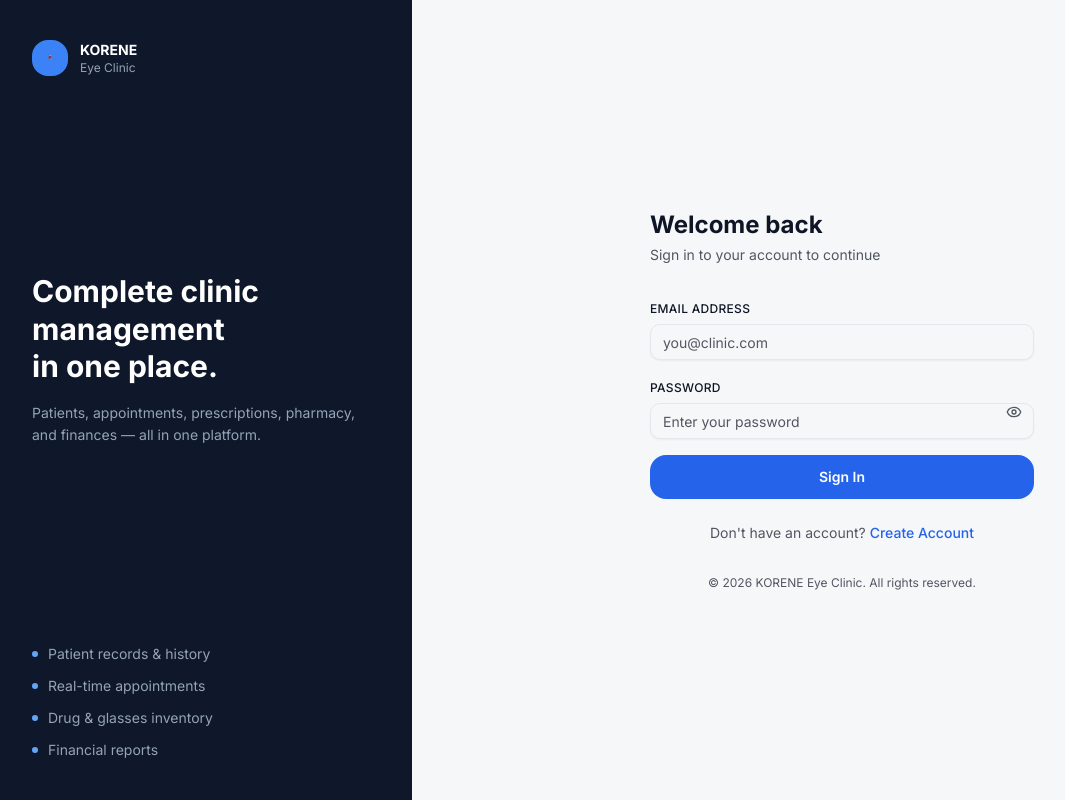
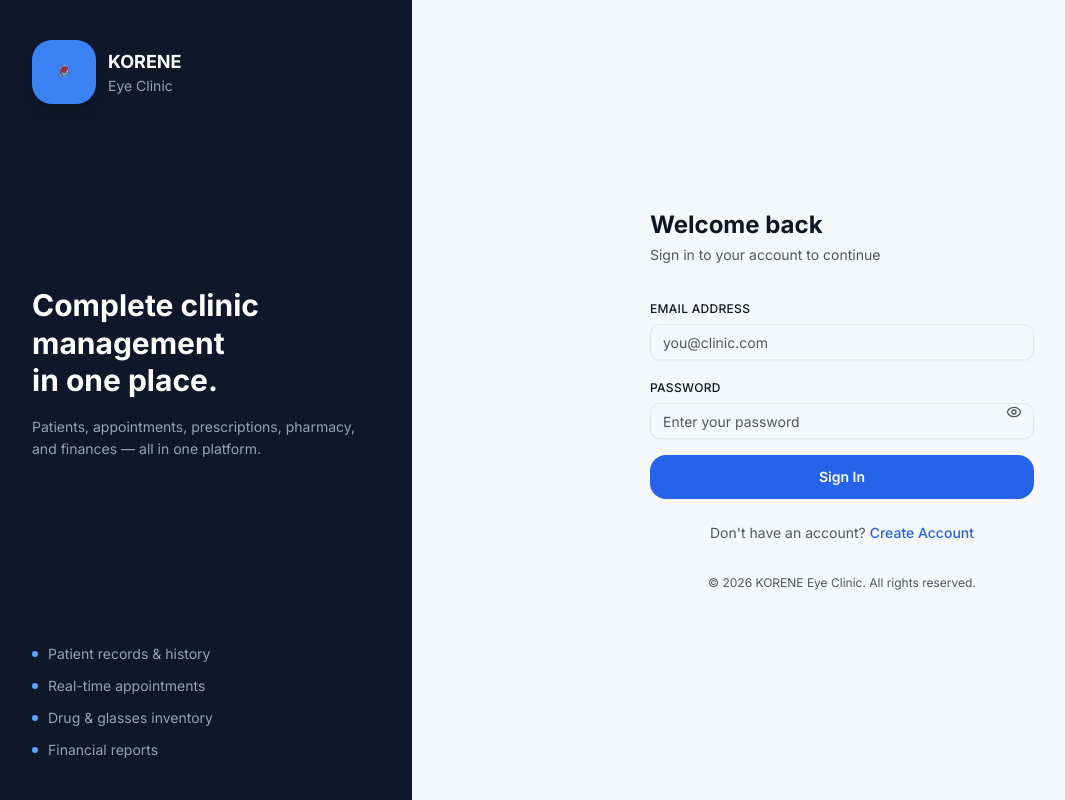
Before and after one commit to praise-cloud/Eye_clinic_web_app, a React (Vite) app: page /login in a window 1280 px wide. Shown: the whole page, without its empty margins (8-1073 px from the left). Built offline with nearby package versions, Linux system fonts and the light colour scheme.

Commit message:
fix: bigger logo on login/register

```diff
--- a/src/pages/auth/LoginPage.tsx
+++ b/src/pages/auth/LoginPage.tsx
@@ -72,15 +72,16 @@ export function LoginPage() {
             {/* Left branding panel — desktop only */}
             <div className="hidden lg:flex flex-col justify-between w-[420px] bg-slate-900 dark:bg-slate-950 p-10 flex-shrink-0">
                 <div className="flex items-center gap-3">
-                    <div className="w-9 h-9 rounded-xl bg-blue-500 flex items-center justify-center">
-                        <img src="/icons/logo.png" alt="Logo" className="w-6 h-6 object-contain" />
+                    <div className="w-16 h-16 rounded-2xl bg-blue-500 flex items-center justify-center overflow-hidden shadow-lg">
+                        <img src="/icons/logo.png" alt="Logo" className="w-14 h-14 object-contain" />
                     </div>
                     <div>
-                        <p className="text-white font-bold text-sm">KORENE</p>
-                        <p className="text-slate-400 text-xs">Eye Clinic</p>
+                        <p className="text-white font-bold text-lg">KORENE</p>
+                        <p className="text-slate-400 text-sm">Eye Clinic</p>
                     </div>
                 </div>
-                <div>
+                <div className="relative">
+                    <div className="absolute -top-20 -left-10 w-48 h-48 rounded-full bg-blue-500/10 blur-3xl -z-10" />
                     <h2 className="text-3xl font-bold text-white leading-tight mb-4">
                         Complete clinic<br />management<br />in one place.
                     </h2>
@@ -103,8 +104,8 @@ export function LoginPage() {
                 <div className="w-full max-w-sm">
                     {/* Mobile logo */}
                     <div className="lg:hidden text-center mb-8">
-                        <div className="inline-flex items-center justify-center w-12 h-12 rounded-2xl bg-blue-500 mb-3 overflow-hidden">
-                            <img src="/icons/logo.png" alt="Logo" className="w-8 h-8 object-contain" />
+                        <div className="inline-flex items-center justify-center w-20 h-20 rounded-2xl bg-blue-500 mb-4 overflow-hidden shadow-lg">
+                            <img src="/icons/logo.png" alt="Logo" className="w-16 h-16 object-contain" />
                         </div>
                         <h1 className="text-xl font-bold text-foreground">KORENE Eye Clinic</h1>
                     </div>
--- a/src/pages/auth/RegisterPage.tsx
+++ b/src/pages/auth/RegisterPage.tsx
@@ -83,8 +83,8 @@ export function RegisterPage() {
     <div className="min-h-screen flex items-center justify-center bg-muted/50 px-4 py-8">
       <div className="w-full max-w-md">
         <div className="text-center mb-8">
-          <div className="inline-flex items-center justify-center w-12 h-12 rounded-2xl bg-primary mb-3 overflow-hidden">
-            <img src="/icons/logo.png" alt="Logo" className="w-8 h-8 object-contain" />
+          <div className="inline-flex items-center justify-center w-20 h-20 rounded-2xl bg-primary mb-4 overflow-hidden shadow-lg">
+            <img src="/icons/logo.png" alt="Logo" className="w-16 h-16 object-contain" />
           </div>
           <h1 className="text-xl font-bold">KORENE Eye Clinic</h1>
           <p className="text-muted-foreground text-sm mt-1">Create your staff account</p>
```
